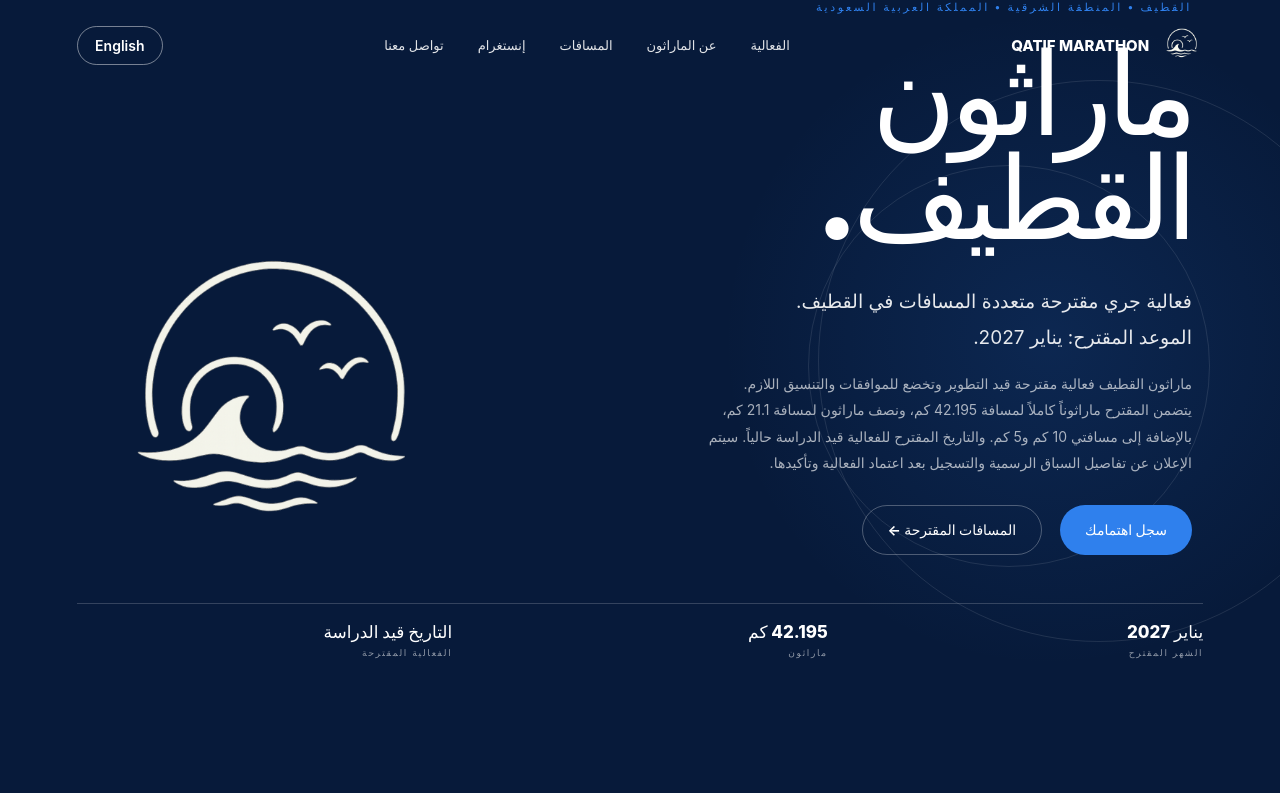
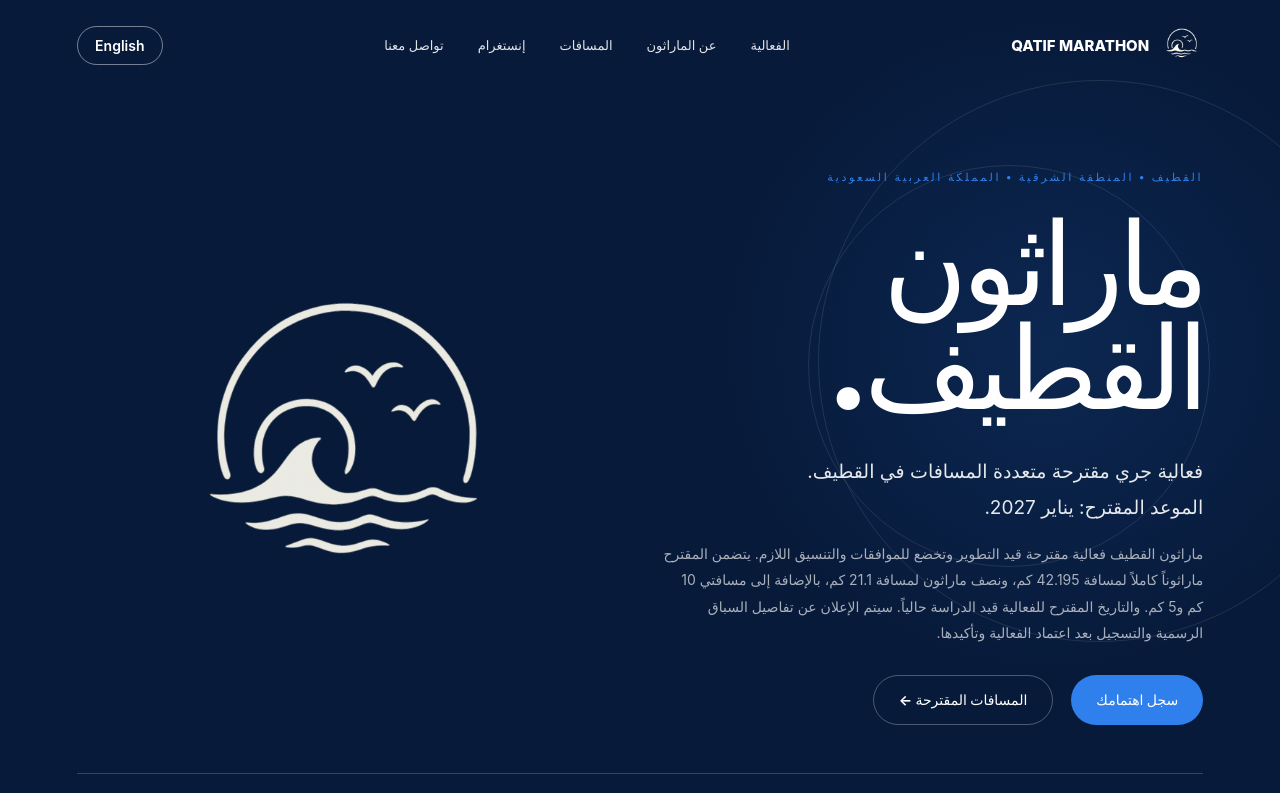
Before and after one commit to farajay96/qatif-marathon-website, a React (Vite) app: page /ar in a window 1280 px wide. Shown: the top 793 px of the page. Built offline with nearby package versions, Linux system fonts and the light colour scheme.

Commit message:
Update desktop hero layout for English and Arabic
Refactor hero layout for English and Arabic sites, adjusting positioning and display properties.

```diff
--- a/src/App.css
+++ b/src/App.css
@@ -1990,13 +1990,11 @@ footer {
 
 
 /* =========================================================
-   DESKTOP HERO LAYOUT — STRUCTURAL FIX
-   Keeps the hero content and information bar in normal flow.
-   The logo remains independently positioned on the right.
+   DESKTOP HERO LAYOUT — ENGLISH
 ========================================================= */
 
 @media (min-width: 901px) {
-  .hero {
+  .hero:not(.arabic-site .hero) {
     display: flex;
     flex-direction: column;
     align-items: stretch;
@@ -2007,7 +2005,7 @@ footer {
     padding: 170px 6% 35px;
   }
 
-  .hero-content {
+  .hero:not(.arabic-site .hero) .hero-content {
     position: relative;
     top: auto;
     right: auto;
@@ -2016,64 +2014,121 @@ footer {
     width: min(650px, 58%);
   }
 
-  .hero-actions {
-    position: relative;
-    margin-bottom: 0;
-  }
-
-  .hero-logo {
+  .hero:not(.arabic-site .hero) .hero-logo {
     position: absolute;
+    top: 165px;
     right: 8%;
     left: auto;
-    top: 165px;
-  }
-
-  .hero-bottom {
+  }
+
+  .hero:not(.arabic-site .hero) .hero-bottom {
     position: relative;
 
+    top: auto;
     left: auto;
     right: auto;
     bottom: auto;
 
     width: 100%;
+    margin-top: 48px;
     flex: 0 0 auto;
-
-    margin-top: 48px;
-    padding-top: 18px;
-
-    z-index: 10;
-  }
-
-  /* The Arabic desktop hero had its own absolute positioning.
-     Reset it as well so it follows the same vertical layout. */
+  }
+}
+
+
+/* =========================================================
+   DESKTOP ARABIC HERO — EXPLICIT GRID
+   Content stays on the right, logo on the left,
+   and the information row spans the full width below.
+========================================================= */
+
+@media (min-width: 901px) {
+  .arabic-site .hero {
+    display: grid;
+
+    grid-template-columns: minmax(0, 1fr) minmax(0, 1fr);
+    grid-template-areas:
+      "content logo"
+      "bottom bottom";
+
+    align-items: center;
+    column-gap: 4%;
+    row-gap: 48px;
+
+    min-height: 850px;
+    height: auto;
+
+    padding: 170px 6% 35px;
+
+    direction: rtl;
+  }
+
   .arabic-site .hero-content {
+    grid-area: content;
+
     position: relative;
     top: auto;
     right: auto;
 
-    flex: 0 0 auto;
-    width: 43%;
+    width: 100%;
     max-width: 620px;
 
-    padding-bottom: 0;
-    margin-right: 1%;
+    margin: 0;
+    padding: 0;
+
+    text-align: right;
+    justify-self: stretch;
   }
 
   .arabic-site .hero-logo {
-    position: absolute;
-    top: 220px;
-    left: 7%;
+    grid-area: logo;
+
+    position: relative;
+    top: auto;
     right: auto;
+    left: auto;
+
+    width: min(370px, 29vw);
+    max-width: 100%;
+
+    margin: 0 auto;
+    justify-self: center;
+    align-self: center;
+
+    opacity: 0.96;
+  }
+
+  .arabic-site .hero-logo img {
+    width: 100%;
+    height: auto;
   }
 
   .arabic-site .hero-bottom {
+    grid-area: bottom;
+
     position: relative;
-
+    top: auto;
     left: auto;
     right: auto;
     bottom: auto;
 
     width: 100%;
-    margin-top: 48px;
-  }
-}
+    margin: 0;
+    padding-top: 18px;
+
+    display: grid;
+    grid-template-columns: repeat(3, minmax(0, 1fr));
+
+    direction: rtl;
+    z-index: 10;
+  }
+
+  .arabic-site .hero-bottom > div {
+    min-width: 0;
+    text-align: right;
+  }
+
+  .arabic-site .hero-bottom strong {
+    white-space: normal;
+  }
+}
```
